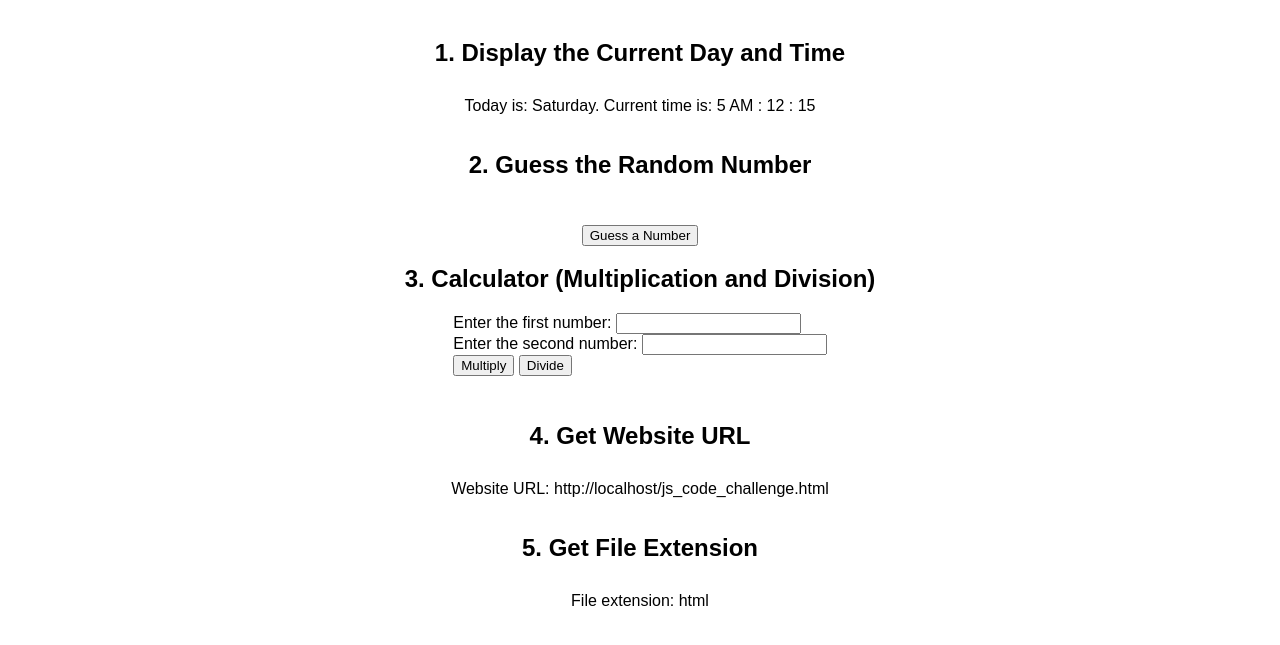
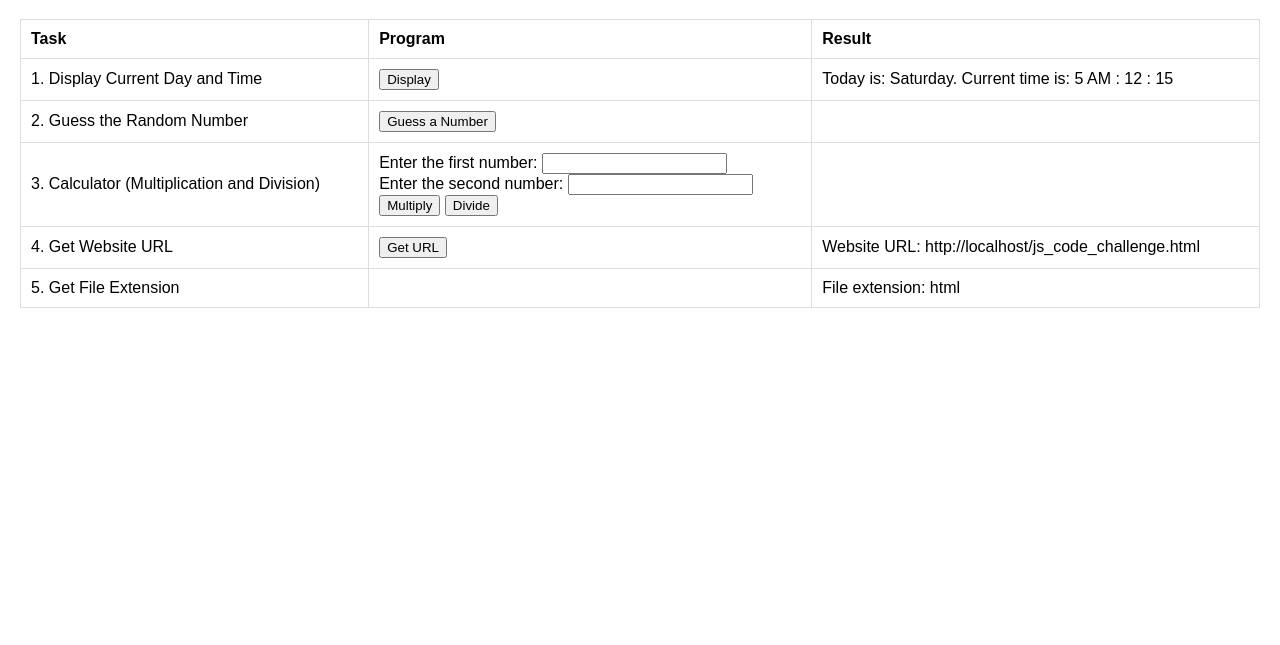
Before and after one commit to Shreyyyyy/WSD_assign, a plain HTML site: page js_code_challenge.html in a window 1280 px wide. Shown: the part 61-706 px from the top of the page. Drawn offline with Linux system fonts and the light colour scheme.

Commit message:
Update js_code_challenge.html

```diff
--- a/js_code_challenge.html
+++ b/js_code_challenge.html
@@ -10,43 +10,66 @@
     h1 {
       text-align: center;
     }
-    .container {
-      display: flex;
-      flex-direction: column;
-      align-items: center;
+    table {
+      width: 100%;
+      border-collapse: collapse;
+      margin-top: 20px;
     }
-    .result {
-      margin-top: 10px;
+    th, td {
+      padding: 10px;
+      border: 1px solid #ddd;
+      text-align: left;
     }
   </style>
 </head>
 <body>
   <h1>JavaScript Programs</h1>
 
-  <div class="container">
-    <h2>1. Display the Current Day and Time</h2>
-    <p id="dayAndTime" class="result"></p>
-
-    <h2>2. Guess the Random Number</h2>
-    <p id="guessResult" class="result"></p>
+  <table>
+    <tr>
+      <th>Task</th>
+      <th>Program</th>
+      <th>Result</th>
+    </tr>
+    <tr>
+      <td>1. Display Current Day and Time</td>
+      <td>
+        <button onclick="displayCurrentDayAndTime()">Display</button>
+      </td>
+      <td id="dayAndTime"></td>
+    </tr>
+    <tr>
+      <td>2. Guess the Random Number</td>
+      <td>
         <button onclick="guessNumber()">Guess a Number</button>
-
-    <h2>3. Calculator (Multiplication and Division)</h2>
+      </td>
+      <td id="guessResult"></td>
+    </tr>
+    <tr>
+      <td>3. Calculator (Multiplication and Division)</td>
+      <td>
         <form id="calculatorForm">
           Enter the first number: <input type="number" id="num1"><br>
           Enter the second number: <input type="number" id="num2"><br>
           <button type="button" onclick="multiply()">Multiply</button>
           <button type="button" onclick="divide()">Divide</button>
         </form>
-    <p id="calculatorResult" class="result"></p>
-
-    <h2>4. Get Website URL</h2>
-    <p id="websiteURL" class="result"></p>
-
-    <h2>5. Get File Extension</h2>
-    <p id="fileExtension" class="result"></p>
-  </div>
-
+      </td>
+      <td id="calculatorResult"></td>
+    </tr>
+    <tr>
+      <td>4. Get Website URL</td>
+      <td>
+        <button onclick="getWebsiteURL()">Get URL</button>
+      </td>
+      <td id="websiteURL"></td>
+    </tr>
+    <tr>
+      <td>5. Get File Extension</td>
+      <td></td>
+      <td id="fileExtension">Filename: example.html</td>
+    </tr>
+  </table>
   <script>
     // Function to display the current day and time
     function displayCurrentDayAndTime() {
```
Lines whose indentation alone changed are shown as unchanged.
